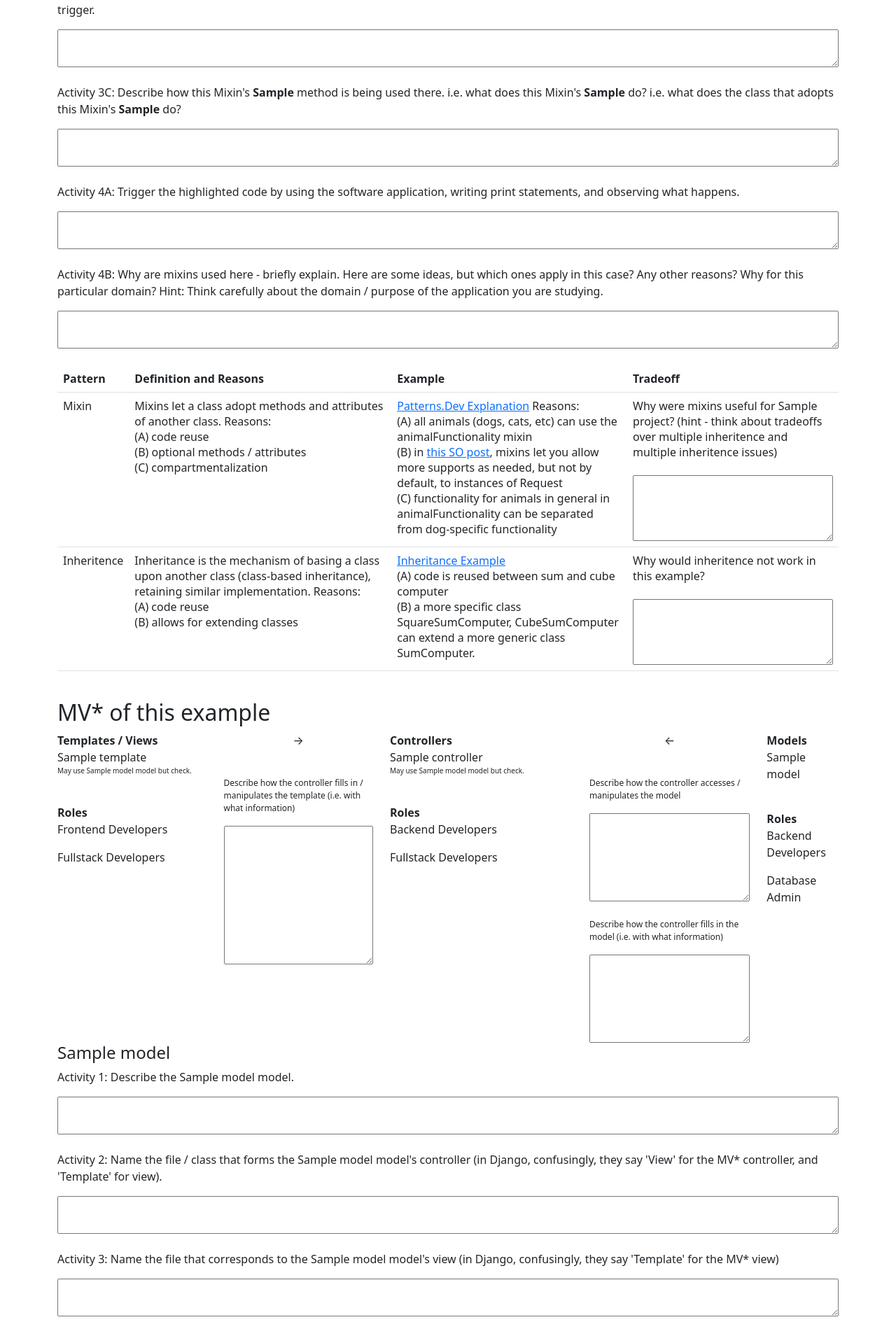
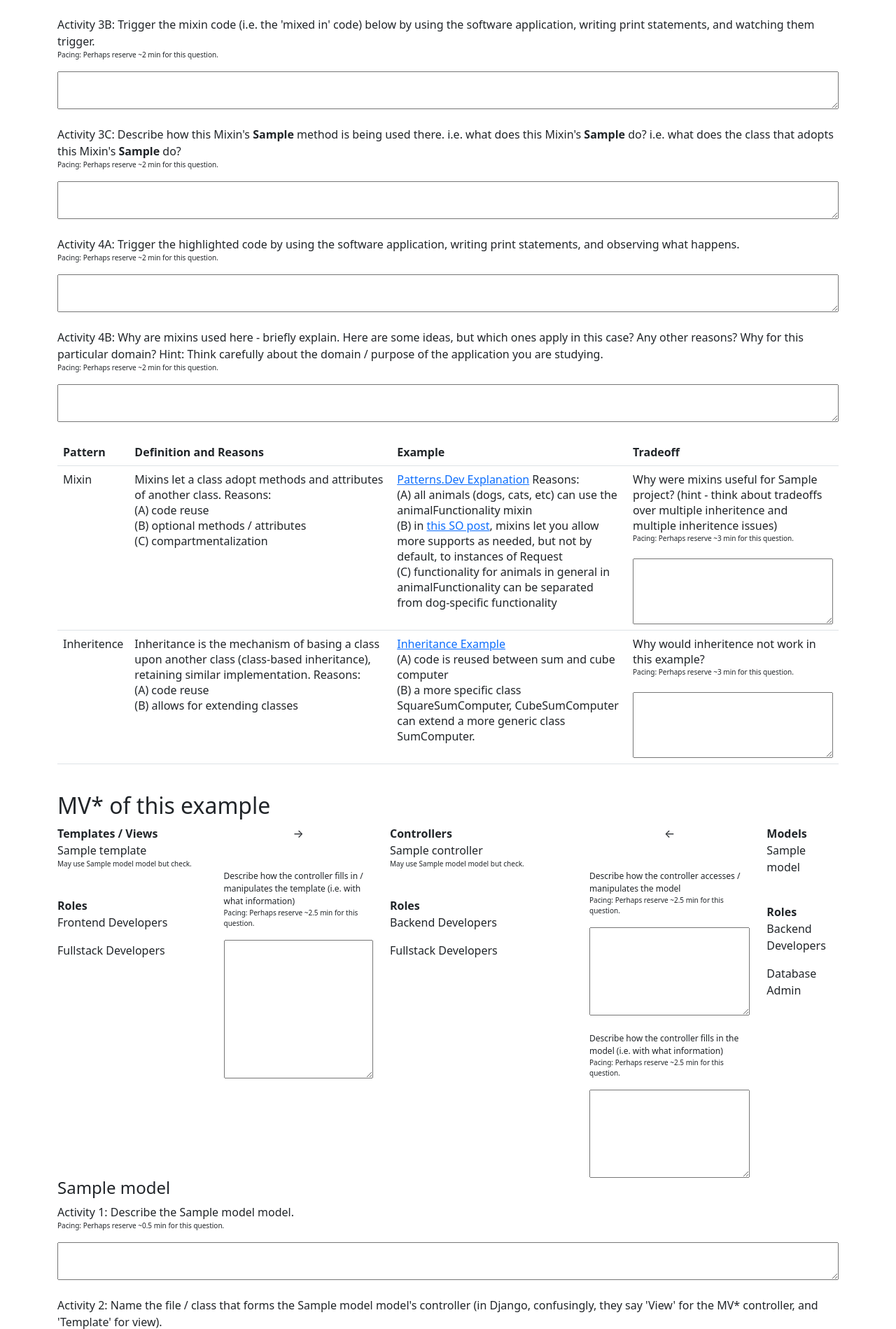
Before and after one commit to ld-rale/rale-modules, a Django app: template raleweb/templates/ralemodules/exercises.html in a window 1280 px wide. Shown: the part 711-2610 px from the top of the page at 70% size. Run offline with Django 3.2, Linux system fonts and the light colour scheme; the template is opened without the code that fills it: most values are stand-ins (such as "Sample title", 1, 10 or a date in 2020).

Commit message:
activities and diagrams for these 2 design patterns are automated, done, maybe could constrain MV* little more let's check

```diff
--- a/raleweb/templates/ralemodules/exercises.html
+++ b/raleweb/templates/ralemodules/exercises.html
@@ -43,27 +43,41 @@
                         {% endfor %}
                         {% for mixin, details in dp.mixins.items %}
                             <h4>{{mixin}}</h4>
-                            <p>Activity 1: Scan the mixin code below and summarize what you think the Mixin does:</p>
+                            <p>Activity 1: Scan the mixin code below and summarize what you think the Mixin does:
+                                <br><span style="font-size: 10px;">Pacing: Perhaps reserve ~1 min for this question.</span>
+                            </p>
                             <textarea rows="2" style="width: 100%; max-width: 100%;"></textarea>
                             <br><br>
-                            <p>Activity 2: List some classes in this codebase that use this mixin (hint - use VS Code's search feature):</p>
+                            <p>Activity 2: List some classes in this codebase that use this mixin (hint - use VS Code's search feature):
+                                <br><span style="font-size: 10px;">Pacing: Perhaps reserve ~1 min for this question.</span>
+                            </p>
                             <textarea rows="2" style="width: 100%; max-width: 100%;"></textarea>
                             <br><br>
                             {% for prop_method in details.prop_methods%}
                                 <h6>{{prop_method}}</h6>
-                                <p>Activity 3A: List the files + line numbers + classes, where this Mixin's method <b>{{prop_method}}</b> is being adopted / used by a class (or class instance) that includes this Mixin. Hint: look at the other highlighted files in the file system.</p>
+                                <p>Activity 3A: List the files + line numbers + classes, where this Mixin's method <b>{{prop_method}}</b> is being adopted / used by a class (or class instance) that includes this Mixin. Hint: look at the other highlighted files in the file system.
+                                    <br><span style="font-size: 10px;">Pacing: Perhaps reserve ~1 min for this question.</span>
+                                </p>
                                 <textarea rows="2" style="width: 100%; max-width: 100%;"></textarea>
                                 <br><br>
-                                <p>Activity 3B: Trigger the mixin code (i.e. the 'mixed in' code) below by using the software application, writing print statements, and watching them trigger.</p>
+                                <p>Activity 3B: Trigger the mixin code (i.e. the 'mixed in' code) below by using the software application, writing print statements, and watching them trigger.
+                                    <br><span style="font-size: 10px;">Pacing: Perhaps reserve ~2 min for this question.</span>
+                                </p>
                                 <textarea rows="2" style="width: 100%; max-width: 100%;"></textarea>
                                 <br><br>
-                                <p>Activity 3C: Describe how this Mixin's <b>{{prop_method}}</b> method is being used there. i.e. what does this Mixin's <b>{{prop_method}}</b> do? i.e. what does the class that adopts this Mixin's <b>{{prop_method}}</b> do?</p>
+                                <p>Activity 3C: Describe how this Mixin's <b>{{prop_method}}</b> method is being used there. i.e. what does this Mixin's <b>{{prop_method}}</b> do? i.e. what does the class that adopts this Mixin's <b>{{prop_method}}</b> do?
+                                    <br><span style="font-size: 10px;">Pacing: Perhaps reserve ~2 min for this question.</span>
+                                </p>
                                 <textarea rows="2" style="width: 100%; max-width: 100%;"></textarea>
                                 <br><br>
-                                <p>Activity 4A: Trigger the highlighted code by using the software application, writing print statements, and observing what happens.</p>
+                                <p>Activity 4A: Trigger the highlighted code by using the software application, writing print statements, and observing what happens.
+                                    <br><span style="font-size: 10px;">Pacing: Perhaps reserve ~2 min for this question.</span>
+                                </p>
                                 <textarea rows="2" style="width: 100%; max-width: 100%;"></textarea>
                                 <br><br>
-                                <p>Activity 4B: Why are mixins used here - briefly explain. Here are some ideas, but which ones apply in this case? Any other reasons? Why for this particular domain? Hint: Think carefully about the domain / purpose of the application you are studying.</p>
+                                <p>Activity 4B: Why are mixins used here - briefly explain. Here are some ideas, but which ones apply in this case? Any other reasons? Why for this particular domain? Hint: Think carefully about the domain / purpose of the application you are studying.
+                                    <br><span style="font-size: 10px;">Pacing: Perhaps reserve ~2 min for this question.</span>
+                                </p>
                                 <textarea rows="2" style="width: 100%; max-width: 100%;"></textarea>
                                 <br><br>
                             {% endfor %}
@@ -80,7 +94,9 @@
                                 <td>Mixins let a class adopt methods and attributes of another class. Reasons: <br>(A) code reuse <br>(B) optional methods / attributes <br>(C) compartmentalization</td>
                                 <td><a href="https://www.patterns.dev/posts/mixin-pattern/" target="_blank">Patterns.Dev Explanation</a> Reasons: <br>(A) all animals (dogs, cats, etc) can use the animalFunctionality mixin <br>(B) in <a href="https://stackoverflow.com/a/547714/1194050" target="_blank">this SO post</a>, mixins let you allow more supports as needed, but not by default, to instances of Request <br>(C) functionality for animals in general in animalFunctionality can be separated from dog-specific functionality</td>
                                 <td>
-                                    Why were mixins useful for {{dp.project}}? (hint - think about tradeoffs over multiple inheritence and multiple inheritence issues)<br><br>
+                                    Why were mixins useful for {{dp.project}}? (hint - think about tradeoffs over multiple inheritence and multiple inheritence issues)
+                                    <br><span style="font-size: 10px;">Pacing: Perhaps reserve ~3 min for this question.</span>
+                                    <br><br>
                                     <textarea rows="4" style="width: 100%; max-width: 100%;"></textarea>
                                 </td>
                             </tr>
@@ -89,7 +105,9 @@
                                 <td>Inheritance is the mechanism of basing a class upon another class (class-based inheritance), retaining similar implementation. Reasons:<br>(A) code reuse<br>(B) allows for extending classes</td>
                                 <td><a href="https://en.wikipedia.org/wiki/Inheritance_(object-oriented_programming)#Code_reuse" target="_blank">Inheritance Example</a><br>(A) code is reused between sum and cube computer<br>(B) a more specific class SquareSumComputer, CubeSumComputer can extend a more generic class SumComputer.</td>
                                 <td>
-                                    Why would inheritence not work in this example?<br><br>
+                                    Why would inheritence not work in this example?
+                                    <br><span style="font-size: 10px;">Pacing: Perhaps reserve ~3 min for this question.</span>
+                                    <br><br>
                                     <textarea rows="4" style="width: 100%; max-width: 100%;"></textarea>
                                 </td>
                             </tr>
@@ -117,7 +135,9 @@
                                     <div class="col-sm-6">
                                         <p style="text-align: center;">→</p>
                                         <br>
-                                        <p style="font-size:12px;">Describe how the controller fills in / manipulates the template (i.e. with what information)</p>
+                                        <p style="font-size:12px;">Describe how the controller fills in / manipulates the template (i.e. with what information)
+                                            <br><span style="font-size: 10px;">Pacing: Perhaps reserve ~2.5 min for this question.</span>
+                                        </p>
                                         <textarea rows="8" style="width: 100%; max-width: 100%;"></textarea>
                                     </div>
                                 </div>
@@ -140,10 +160,14 @@
                                     <div class="col-sm-8">
                                         <p style="text-align: center;">←</p>
                                         <br>
-                                        <p style="font-size:12px;">Describe how the controller accesses / manipulates the model</p>
+                                        <p style="font-size:12px;">Describe how the controller accesses / manipulates the model
+                                            <br><span style="font-size: 10px;">Pacing: Perhaps reserve ~2.5 min for this question.</span>
+                                        </p>
                                         <textarea rows="5" style="width: 100%; max-width: 100%;"></textarea>
                                         <br><br>
-                                        <p style="font-size:12px;">Describe how the controller fills in the model (i.e. with what information)</p>
+                                        <p style="font-size:12px;">Describe how the controller fills in the model (i.e. with what information)
+                                            <br><span style="font-size: 10px;">Pacing: Perhaps reserve ~2.5 min for this question.</span>
+                                        </p>
                                         <textarea rows="5
                                         " style="width: 100%; max-width: 100%;"></textarea>
                                     </div>
@@ -162,37 +186,51 @@
                         </div>
                         {% for model in dp.models %}
                             <h4>{{model}}</h4>
-                            <p>Activity 1: Describe the {{model}} model.</p>
+                            <p>Activity 1: Describe the {{model}} model.
+                                <br><span style="font-size: 10px;">Pacing: Perhaps reserve ~0.5 min for this question.</span>
+                            </p>
                             <textarea rows="2" style="width: 100%; max-width: 100%;"></textarea>
                             <br><br>
-                            <p>Activity 2: Name the file / class that forms the {{model}} model's controller (in Django, confusingly, they say 'View' for the MV* controller, and 'Template' for view).</p>
+                            <p>Activity 2: Name the file / class that forms the {{model}} model's controller (in Django, confusingly, they say 'View' for the MV* controller, and 'Template' for view).
+                                <br><span style="font-size: 10px;">Pacing: Perhaps reserve ~0.5 min for this question.</span>
+                            </p>
                             <textarea rows="2" style="width: 100%; max-width: 100%;"></textarea>
                             <br><br>
-                            <p>Activity 3: Name the file that corresponds to the {{model}} model's view (in Django, confusingly, they say 'Template' for the MV* view)</p>
+                            <p>Activity 3: Name the file that corresponds to the {{model}} model's view (in Django, confusingly, they say 'Template' for the MV* view)
+                                <br><span style="font-size: 10px;">Pacing: Perhaps reserve ~0.5 min for this question.</span>
+                            </p>
                             <textarea rows="2" style="width: 100%; max-width: 100%;"></textarea>
                             <br><br>
-                            <p>Activity 3: Name the file that corresponds to the {{model}} model's view (in Django, confusingly, they say 'Template' for the MV* view)</p>
-                            <textarea rows="2" style="width: 100%; max-width: 100%;"></textarea>
-                            <br><br>
-                            <p>Activity 6: Why is MV* used here over no framework (i.e. mixing data touching, view touching logic like in vanilla PHP https://en.wikipedia.org/wiki/PHP)?</p>
+                            <p>Activity 6: Why is MV* used here over no framework (i.e. mixing data touching, view touching logic like in vanilla PHP https://en.wikipedia.org/wiki/PHP)?
+                                <br><span style="font-size: 10px;">Pacing: Perhaps reserve ~1.5 min for this question.</span>
+                            </p>
                             <textarea rows="2" style="width: 100%; max-width: 100%;"></textarea>
                             <br><br>
                         {% endfor %}
                         {% for controller in dp.views %}
                             <h4>{{controller.name}}</h4>
-                            <p>Activity 4: How does this controller access / manipulate the data model (i.e. which line of code)? What data does the model provide the controller? Does the controller also manipulate the model (i.e. create / edit / delete model instances and if so with what information) or is it just read only?</p>
+                            <p>Activity 4: How does this controller access / manipulate the data model (i.e. which line of code)? What data does the model provide the controller? Does the controller also manipulate the model (i.e. create / edit / delete model instances and if so with what information) or is it just read only?
+                                <br><span style="font-size: 10px;">Pacing: Perhaps reserve ~0.5 min for this question.</span>
+                            </p>
                             <textarea rows="2" style="width: 100%; max-width: 100%;"></textarea>
                             <br><br>
-                            <p>Activity 5: How does the model data get to the view (i.e. template)? What data does the model provide and how does it fill the template?</p>
+                            <p>Activity 5: How does the model data get to the view (i.e. template)? What data does the model provide and how does it fill the template? Consider which part, Model code vs. Controller code, is responsible for data touching logic versus template preparation logic.
+                                <br><span style="font-size: 10px;">Pacing: Perhaps reserve ~0.5 min for this question.</span>
+                            </p>
                             <textarea rows="2" style="width: 100%; max-width: 100%;"></textarea>
                             <br><br>
                         {% endfor %}
-                        {% for template in dp.templates %}
-                            <h4>{{template.name}} Template</h4>
-                            <p>Activity 7: This is a subjective question, but would you consider this template part of an MVC, MVVM, MVP, MVT, or other architecture, and why do you think the code architects chose that?</p>
-                            <textarea rows="2" style="width: 100%; max-width: 100%;"></textarea>
-                            <br><br>
-                        {% endfor %}
+                        <h4>
+                            {% for template in dp.templates %}
+                                {{template.name}},
+                            {% endfor %}
+                            Templates
+                        </h4>
+                        <p>Activity 7: This is a subjective question, but would you consider these templates part of an MVC, MVVM, MVP, MVT, or other architecture, and why do you think the code architects chose that?
+                            <br><span style="font-size: 10px;">Pacing: Perhaps reserve ~3.5 min for this question.</span>
+                        </p>
+                        <textarea rows="2" style="width: 100%; max-width: 100%;"></textarea>
+                        <br><br>
                         <table class="table">
                             <tr>
                                 <th>Pattern</th>
@@ -216,7 +254,9 @@
                                     </ul>
                                 </td>
                                 <td>
-                                    Why were mixins useful for {{dp.project}}? (hint - think about tradeoffs over multiple inheritence and multiple inheritence issues)<br><br>
+                                    Why was MV* useful for {{dp.project}}? (hint - think about tradeoffs over not using any framework)
+                                    <br><span style="font-size: 10px;">Pacing: Perhaps reserve ~2.5 min for this question.</span>
+                                    <br><br>
                                     <textarea rows="4" style="width: 100%; max-width: 100%;"></textarea>
                                 </td>
                             </tr>
@@ -225,7 +265,9 @@
                                 <td>Not using any framework. Mixing data touching, view touching logic like in <a href="https://en.wikipedia.org/wiki/PHP" target="_blank">vanilla PHP</a>.</td>
                                 <td><a href="https://en.wikipedia.org/wiki/PHP" target="_blank">vanilla PHP</a</td>
                                 <td>
-                                    Why would no framework not work in this example?<br><br>
+                                    Why would no framework not work in this example?
+                                    <br><span style="font-size: 10px;">Pacing: Perhaps reserve ~2.5 min for this question.</span>
+                                    <br><br>
                                     <textarea rows="4" style="width: 100%; max-width: 100%;"></textarea>
                                 </td>
                             </tr>
--- a/src/extension.ts
+++ b/src/extension.ts
@@ -58,7 +58,7 @@ function highlightDesignPatterns(pattern: String, pattern_instance: String){
 	if (pattern == "view")
 		return "Below you will find the " + pattern_instance + " MV* controller (i.e. 'View' in Django). \n\n View a diagram of the MV* in this example that we generated: [link] \n\n Activity 4: How does this controller access / manipulate the data model (i.e. which line of code)? What data does the model provide the controller? Does the controller also manipulate the model (i.e. create / edit / delete model instances and if so with what information) or is it just read only? [link] \n\n Activity 5: How does the model data get to the view (i.e. template)? What data does the model provide and how does it fill the template? [link] \n\n Hint 1) look at the URL configuration files (i.e. urls.py) \n\n Hint 2) go to the Network tab in CDT on the URL corresponding to this view, as specified in urls.py.";
 	if (pattern == "template")
-		return "Below you will find a part of the " + pattern_instance + " MV* view (i.e. 'Template' in Django). There may be other parts -- look around at the other highlighted files. \n\n View a diagram of the MV* in this example that we generated: [link] \n\n Activity 7: This is a subjective question, but would you consider this MVC, MVVM, MVP, MVT, and why do you think the code architects chose that? [link] \n\n Activity 8: Finally, complete the design patterns tradeoffs exercise. [link]";
+		return "Below you will find a part of the " + pattern_instance + " MV* view (i.e. 'Template' in Django). There may be other parts -- look around at the other highlighted files. \n\n View a diagram of the MV* in this example that we generated: [link] \n\n Activity 7: This is a subjective question, but would you consider these templates MVC, MVVM, MVP, MVT, and why do you think the code architects chose that? Add / update  your answer: [link] \n\n Activity 8: Finally, complete the design patterns tradeoffs exercise. [link]";
 	return "some pattern definition";
 }
 
```
Also changed, not shown: out/extension.js, out/parser-py.py, 1 other file.
